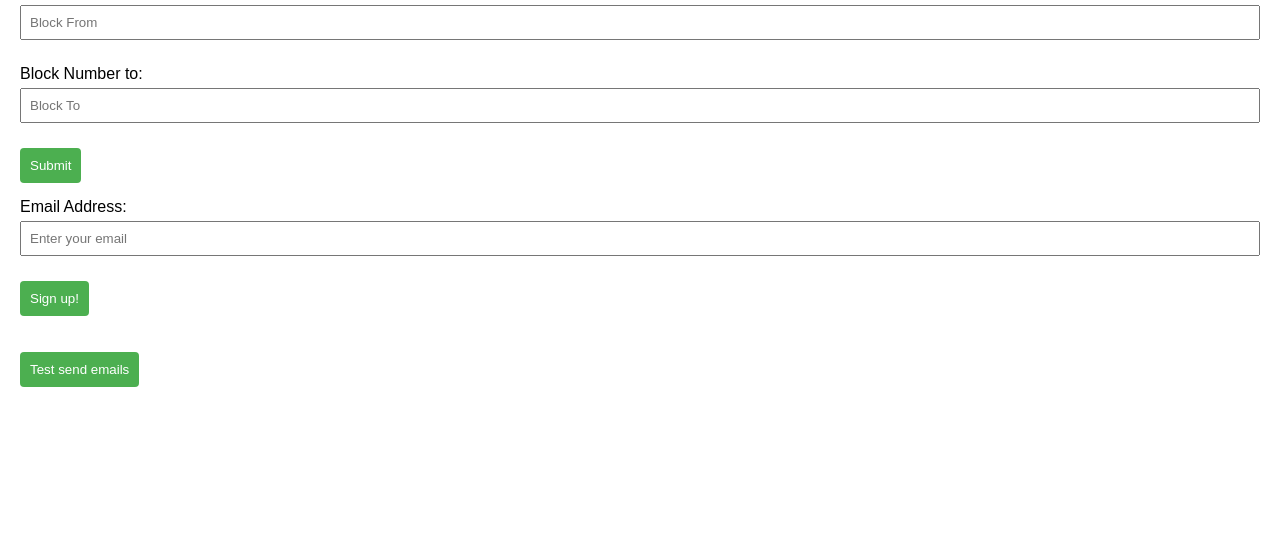
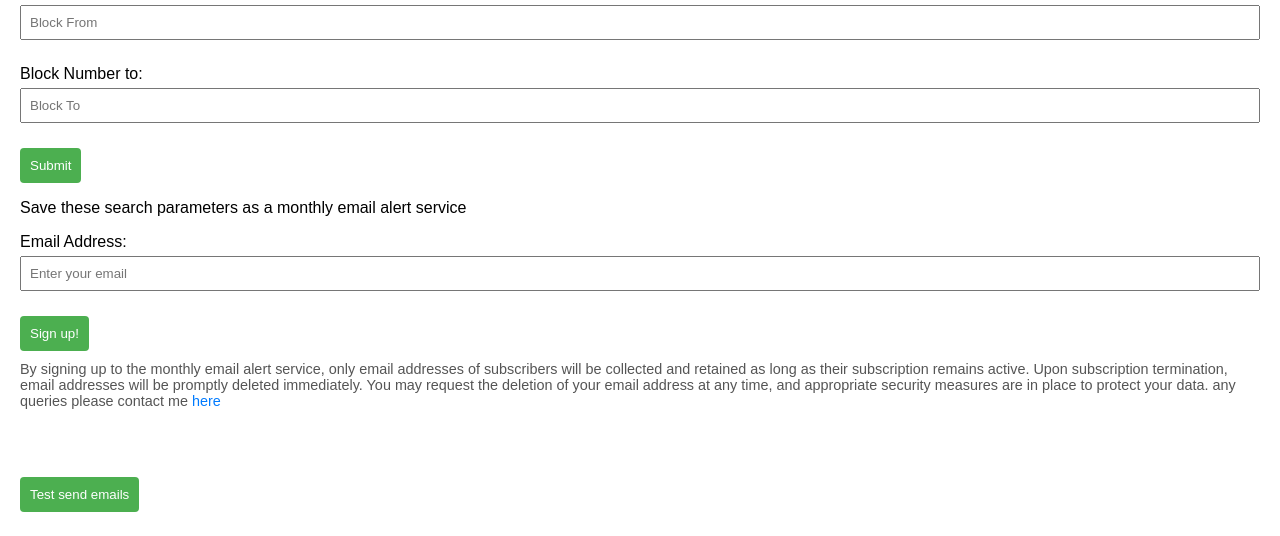
Before and after one commit to ChngYuanLongRandy/HDBResalePriceAlert, a Flask app: page / in a window 1280 px wide. Shown: the part 264-800 px from the top of the page. Run offline with Flask 3, Linux system fonts and the light colour scheme; parts of the project's set-up code (start-up, migrations or seed data) failed here and were passed over; some libraries are stand-ins or nearby versions.

Commit message:
Edited for footnotes for data considerations

```diff
--- a/app/static/style.css
+++ b/app/static/style.css
@@ -31,3 +31,19 @@ button {
     border-radius: 4px;
     cursor: pointer;
 }
+
+/* Styles for Footnote */
+#footnote {
+    font-size: 0.9em;
+    color: #555;
+    margin-top: 10px;
+}
+
+#footnote a {
+    color: #007BFF;
+    text-decoration: none;
+}
+
+#footnote a:hover {
+    text-decoration: underline;
+}
--- a/app/templates/index.html
+++ b/app/templates/index.html
@@ -39,13 +39,17 @@
     <!-- Add a div for displaying results -->
     <div id="resultContainer"></div>
 
-
+    <p>Save these search parameters as a monthly email alert service</p>
     <div>
         <label for="email">Email Address:</label>
         <input type="email" id="email" placeholder="Enter your email">
     </div>
 
     <button onclick="registerUser()">Sign up!</button>
+
+    <p id="footnote">By signing up to the monthly email alert service, only email addresses of subscribers will be collected and retained as long as their subscription remains active.
+        Upon subscription termination, email addresses will be promptly deleted immediately. You may request the deletion of your email address at any time, and appropriate security measures are in place to protect your data.
+    any queries please contact me <a href="randychng.wordpress.com">here</a></p>
 
     <br>
     <br>
```
